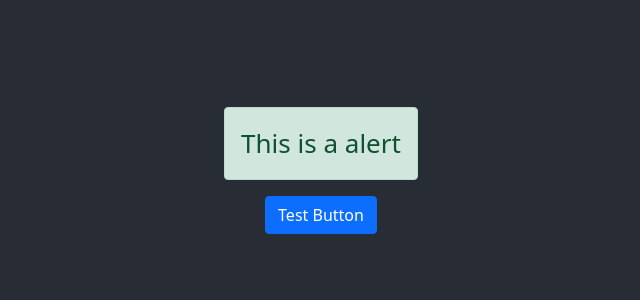
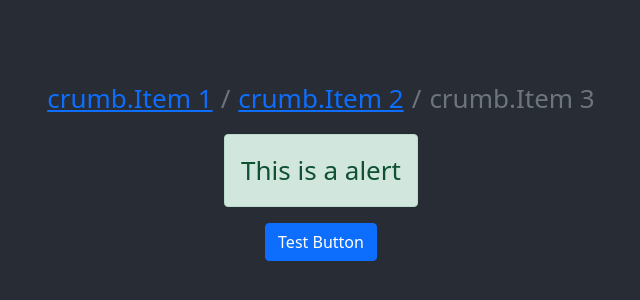
Before and after one commit to OybekKayumov/react-bootstrap, a JavaScript app: page / in a window 1280 px wide. Shown: the part 230-530 px from the top of the page, without its empty margins (319-959 px from the left). Built offline with nearby package versions, Linux system fonts and the light colour scheme; the HTML template or start-up script is replaced by a standard one.

Commit message:
add breadcrumb items

```diff
--- a/src/App.js
+++ b/src/App.js
@@ -1,12 +1,17 @@
 import './App.css';
 import 'bootstrap/dist/css/bootstrap.min.css';
 // import Button from 'react-bootstrap/Button';
-import {Button, Alert} from 'react-bootstrap';
+import {Button, Alert, Breadcrumb} from 'react-bootstrap';
 
 function App() {
   return (
     <div className="App">
       <header className='App-header'>
+        <Breadcrumb>
+          <Breadcrumb.Item>crumb.Item 1</Breadcrumb.Item>
+          <Breadcrumb.Item>crumb.Item 2</Breadcrumb.Item>
+          <Breadcrumb.Item active>crumb.Item 3</Breadcrumb.Item>
+        </Breadcrumb>
         <Alert variant="success">This is a alert</Alert>
         <Button>Test Button</Button>
       </header>
```
